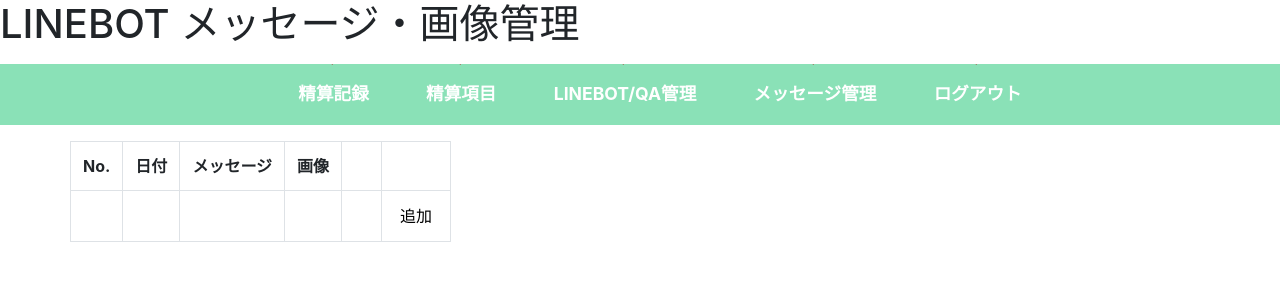
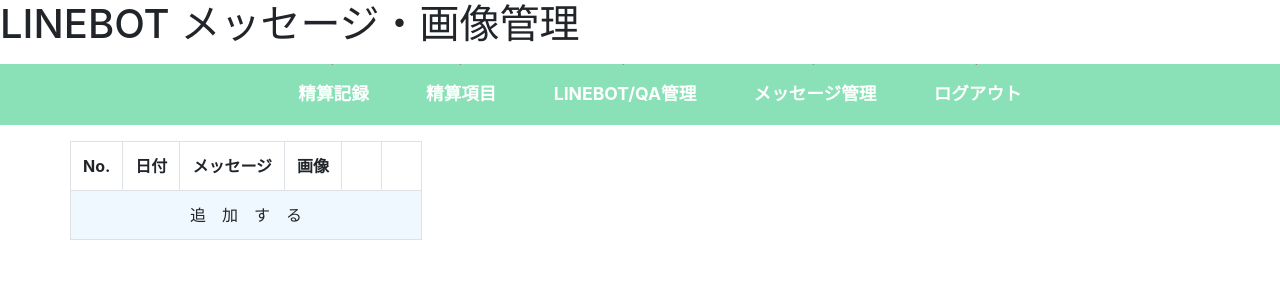
Before and after one commit to Ryuana/project_armageddon, a Django app: template armageddon_system/templates/armageddon_system/linebot/msg/list.html in a window 1280 px wide. Shown: the top 300 px of the page. Run offline with Django 3.2, Linux system fonts and the light colour scheme; the template is opened without the code that fills it, so the values that code supplies are empty; some libraries are stand-ins or nearby versions.

Commit message:
[UPDATE]linebot メッセージ管理の追加ボタンのレイアウトを変更

```diff
--- a/armageddon_system/templates/armageddon_system/linebot/msg/list.html
+++ b/armageddon_system/templates/armageddon_system/linebot/msg/list.html
@@ -43,33 +43,38 @@
                                         <td style="text-align:right; width:40px;">{{ forloop.counter }}<span
                                                 class="seqno"></span>
                                         </td>
-                                        <td style=""><input class="inpval" type="text" id="time_stamp{{ forloop.counter }}" name="time_stamp"
+                                        <td style=""><input class="inpval" type="text"
+                                                            id="time_stamp{{ forloop.counter }}" name="time_stamp"
                                                             value="{{ message_item.timestamp }}" size="30"
                                                             style="border:none"></td>
-                                        <td style=""><input class="inpval" type="text" id="message{{ forloop.counter }}" name="message"
+                                        <td style=""><input class="inpval" type="text" id="message{{ forloop.counter }}"
+                                                            name="message"
                                                             value="{{ message_item.message_content }}" size="30"
                                                             style="border:none">
                                         </td>
-                                        <td style=""><input class="inpval" type="text" id="image{{ forloop.counter }}" name="image"
+                                        <td style=""><input class="inpval" type="text" id="image{{ forloop.counter }}"
+                                                            name="image"
                                                             value="{{ message_item.image_path }}" size="30"
                                                             style="border:none"></td>
-                                        <td style="width:40px;"><input class="edtbtn" type="submit" id="edtBtn{{ forloop.counter }}"
+                                        <td style="width:40px;"><input class="edtbtn" type="submit"
+                                                                       id="edtBtn{{ forloop.counter }}"
                                                                        value="編集"></td>
-                                        <td style="width:40px;"><input class="delbtn" type="button" id="delBtn{{ forloop.counter }}"
+                                        <td style="width:40px;"><input class="delbtn" type="button"
+                                                                       id="delBtn{{ forloop.counter }}"
                                                                        value="削除"
-                                                                       onclick="delete_form(this,{{ message_item.message_id }})"></td>
+                                                                       onclick="delete_form(this,{{ message_item.message_id }})">
+                                        </td>
                                     </tr>
                                 </form>
                             {% endfor %}
+                            <tfoot>
                             <tr>
-                                <td></td>
-                                <td></td>
-                                <td></td>
-                                <td></td>
-                                <td></td>
-                                <td><input type="button" id="add" name="add" onclick="location.href='/linebot/msg/edit'" value="追加">
+                                <td colspan="7" id="insert_btn" align="center"
+                                    onclick="location.href='/linebot/msg/edit'">
+                                    追　加　す　る
                                 </td>
                             </tr>
+                            </tfoot>
                         </table>
                     </div>
                 </div>
@@ -82,7 +87,7 @@
         /*
          * delete_form: 削除ボタン該当行を削除
          */
-        function delete_form(obj,message_id) {
+        function delete_form(obj, message_id) {
             // 確認
             if (!confirm("この行を削除しますか？"))
                 return;
--- a/armageddon_system/templates/armageddon_system/linebot/qa/list.html
+++ b/armageddon_system/templates/armageddon_system/linebot/qa/list.html
@@ -66,7 +66,9 @@
                                     </tr>
                                 {% endfor %}
                                 <tfoot>
-                                <td colspan="7" id="add_btn" align="center" onclick="appendRow()">追　加　す　る</td>
+                                <tr>
+                                    <td colspan="7" id="add_btn" align="center" onclick="appendRow()">追　加　す　る</td>
+                                </tr>
                                 </tfoot>
                             </table>
                         </div>
--- a/armageddon_system/templates/armageddon_system/pay/item/list.html
+++ b/armageddon_system/templates/armageddon_system/pay/item/list.html
@@ -82,7 +82,9 @@
                             {% endfor %}
                             </tbody>
                             <tfoot>
-                            <td colspan="7" id="insert_btn" align="center" onclick="insert_row()">追　加　す　る</td>
+                            <tr>
+                                <td colspan="7" id="insert_btn" align="center" onclick="insert_row()">追　加　す　る</td>
+                            </tr>
                             </tfoot>
                         </table>
                     </div>
```
